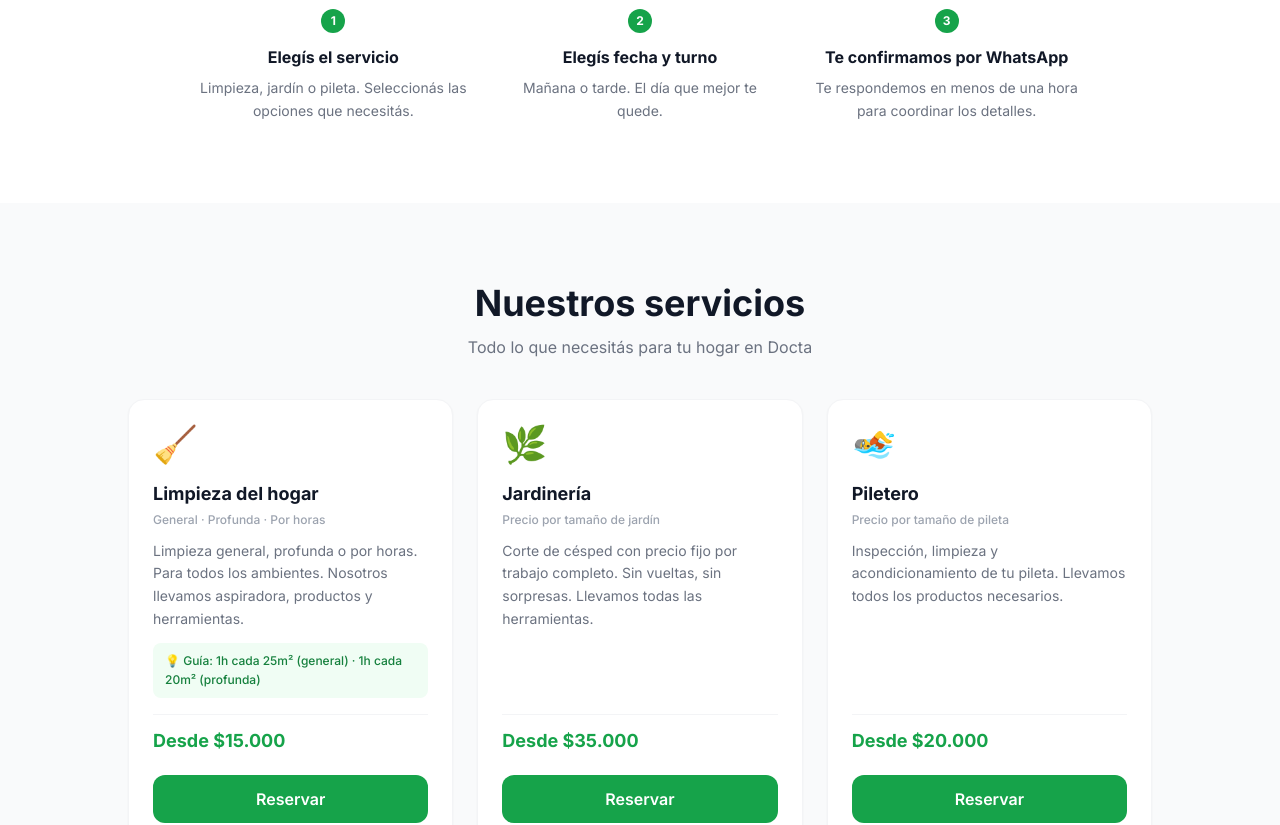
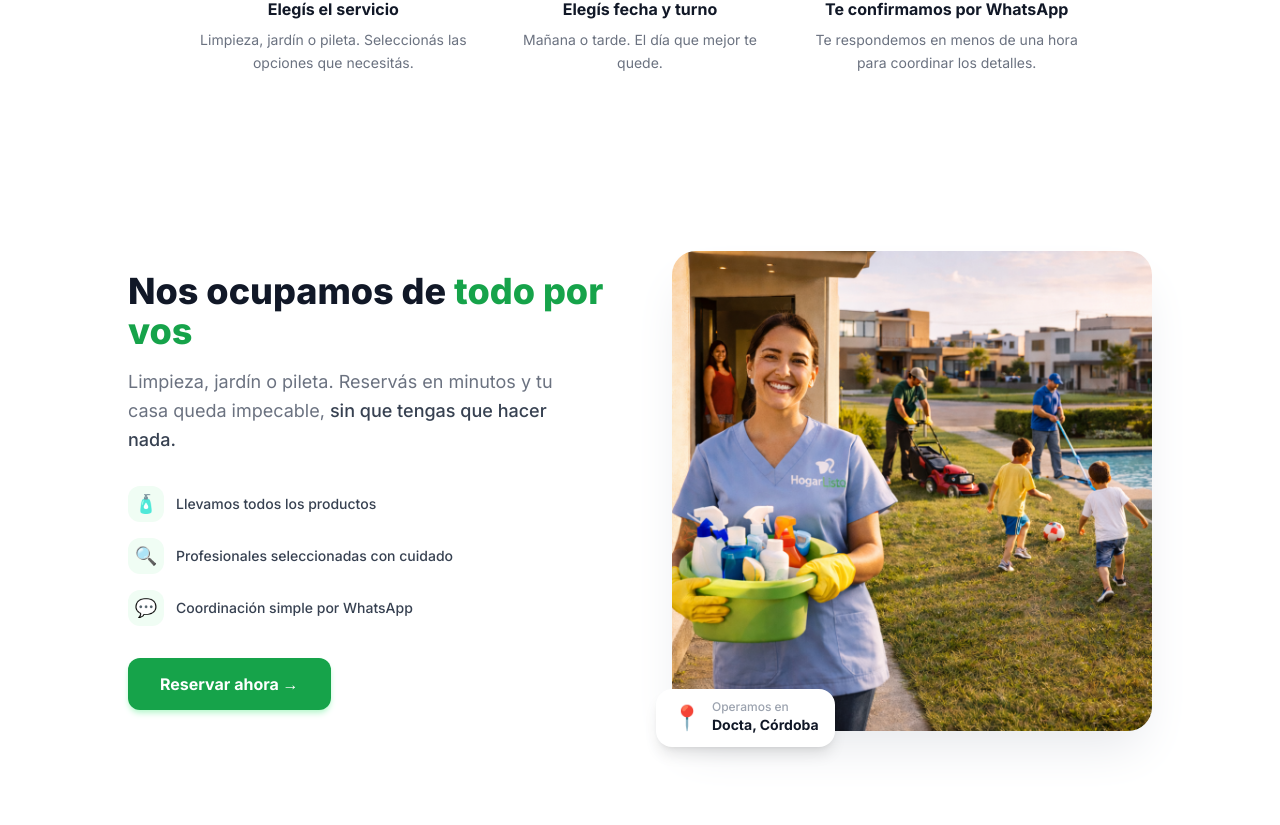
Before and after one commit to allochislucas/hogarlisto, a React (Vite) app: page / in a window 1280 px wide. Shown: the part 976-1801 px from the top of the page. Built offline with nearby package versions, Linux system fonts and the light colour scheme.

Commit message:
feat: nueva seccion imagen, simplificar limpieza, actualizar hero y contacto

```diff
--- a/src/App.jsx
+++ b/src/App.jsx
@@ -1,6 +1,7 @@
 import Header from './components/Header'
 import Hero from './components/Hero'
 import HowItWorks from './components/HowItWorks'
+import FeatureImageSection from './components/FeatureImageSection'
 import Services from './components/Services'
 import Booking from './components/Booking'
 import Trust from './components/Trust'
@@ -17,6 +18,7 @@ export default function App() {
       <Header />
       <Hero onCTA={scrollToBooking} />
       <HowItWorks />
+      <FeatureImageSection onCTA={scrollToBooking} />
       <Services onReserve={scrollToBooking} />
       <Booking />
       <Trust />
--- a/src/components/Booking.jsx
+++ b/src/components/Booking.jsx
@@ -3,16 +3,13 @@ import { useState } from 'react'
 const WHATSAPP_NUMBER = '5492302576324'
 
 const PRICE_PER_HOUR = {
-  'Limpieza general':  7500,
   'Limpieza profunda': 9500,
-  'Limpieza por horas': 9500,
 }
 const HOURS_OPTIONS = [2, 3, 4, 5]
 
-const CLEANING_SERVICES = ['Limpieza general', 'Limpieza profunda', 'Limpieza por horas']
+const CLEANING_SERVICES = ['Limpieza profunda']
 const M2_GUIDE = {
-  'Limpieza general': '1h cada 25m² · Ej: 75m² → 3h',
-  'Limpieza profunda': '1h cada 20m² · Ej: 60m² → 3h',
+  'Limpieza profunda': '1h cada 20m² · Ej: 80m² → 4h',
 }
 
 const GARDEN_OPTIONS = [
@@ -28,7 +25,7 @@ const POOL_OPTIONS = [
 ]
 
 const SERVICE_TYPES = [
-  { group: '🏠 Limpieza', items: ['Limpieza general', 'Limpieza profunda', 'Limpieza por horas'] },
+  { group: '🏠 Limpieza', items: ['Limpieza profunda'] },
   { group: '🌿 Exteriores', items: ['Jardinero', 'Piletero'] },
 ]
 
--- /dev/null
+++ b/src/components/FeatureImageSection.jsx
@@ -0,0 +1,67 @@
+const BULLETS = [
+  { icon: '🧴', text: 'Llevamos todos los productos' },
+  { icon: '🔍', text: 'Profesionales seleccionadas con cuidado' },
+  { icon: '💬', text: 'Coordinación simple por WhatsApp' },
+]
+
+export default function FeatureImageSection({ onCTA }) {
+  return (
+    <section className="py-16 md:py-24 px-4 bg-white">
+      <div className="max-w-5xl mx-auto">
+        <div className="flex flex-col md:flex-row items-center gap-10 md:gap-16">
+
+          {/* Copy — arriba en mobile, izquierda en desktop */}
+          <div className="flex-1 text-center md:text-left order-1 md:order-1">
+            <h2 className="text-3xl md:text-4xl font-extrabold text-gray-900 leading-tight mb-4">
+              Nos ocupamos de{' '}
+              <span className="text-green-600">todo por vos</span>
+            </h2>
+
+            <p className="text-gray-500 text-lg leading-relaxed mb-8 max-w-md mx-auto md:mx-0">
+              Limpieza, jardín o pileta. Reservás en minutos y tu casa queda impecable,{' '}
+              <span className="text-gray-700 font-medium">sin que tengas que hacer nada.</span>
+            </p>
+
+            <ul className="space-y-4 mb-8">
+              {BULLETS.map((b, idx) => (
+                <li key={idx} className="flex items-center gap-3 justify-center md:justify-start">
+                  <span className="w-9 h-9 bg-green-50 rounded-xl flex items-center justify-center text-lg flex-shrink-0">
+                    {b.icon}
+                  </span>
+                  <span className="text-gray-700 font-medium text-sm">{b.text}</span>
+                </li>
+              ))}
+            </ul>
+
+            <button
+              onClick={onCTA}
+              className="bg-green-600 hover:bg-green-700 active:scale-95 text-white font-bold px-8 py-3.5 rounded-xl transition-all shadow-md shadow-green-200 text-base"
+            >
+              Reservar ahora →
+            </button>
+          </div>
+
+          {/* Imagen — abajo en mobile, derecha en desktop */}
+          <div className="flex-1 w-full max-w-sm md:max-w-none order-2 md:order-2">
+            <div className="relative">
+              <img
+                src="/team.png"
+                alt="Equipo HogarListo trabajando en Docta"
+                className="w-full aspect-square object-cover rounded-3xl shadow-2xl shadow-gray-200"
+              />
+              {/* Badge flotante */}
+              <div className="absolute -bottom-4 -left-4 bg-white rounded-2xl shadow-lg px-4 py-3 flex items-center gap-2.5">
+                <span className="text-2xl">📍</span>
+                <div>
+                  <p className="text-xs text-gray-400 font-medium leading-none mb-0.5">Operamos en</p>
+                  <p className="text-sm font-bold text-gray-900">Docta, Córdoba</p>
+                </div>
+              </div>
+            </div>
+          </div>
+
+        </div>
+      </div>
+    </section>
+  )
+}
--- a/src/components/Footer.jsx
+++ b/src/components/Footer.jsx
@@ -60,15 +60,15 @@ export default function Footer() {
             <ul className="space-y-2.5 text-sm">
               <li className="flex items-center gap-2">
                 <span>📧</span>
-                <span>hola@hogarlisto.com</span>
+                <span>hogarlistoarg@gmail.com</span>
               </li>
               <li className="flex items-center gap-2">
                 <span>📱</span>
-                <span>+54 11 0000-0000</span>
+                <span>+54 230 257-6324</span>
               </li>
               <li className="flex items-center gap-2">
                 <span>📍</span>
-                <span>Buenos Aires, Argentina</span>
+                <span>Docta, Córdoba, Argentina</span>
               </li>
             </ul>
           </div>
--- a/src/components/Hero.jsx
+++ b/src/components/Hero.jsx
@@ -13,11 +13,11 @@ export default function Hero({ onCTA }) {
 
           <h1 className="text-4xl sm:text-5xl font-extrabold text-gray-900 leading-tight mb-4">
             Servicios para tu hogar en Docta,{' '}
-            <span className="text-green-600">en un solo lugar</span>
+            <span className="text-green-600">a solo un click</span>
           </h1>
 
           <p className="text-lg md:text-xl text-gray-500 mb-8 max-w-lg mx-auto md:mx-0 leading-relaxed">
-            Reservá limpieza, jardinería o pileta en minutos.{' '}
+            Reservá limpieza, jardinería o piletero.{' '}
             <span className="text-gray-700 font-medium">
               Nosotros llevamos todo y nos encargamos del resto.
             </span>
--- a/src/components/Services.jsx
+++ b/src/components/Services.jsx
@@ -1,16 +1,16 @@
 const SERVICES = [
   {
     icon: '🧹',
-    title: 'Limpieza del hogar',
-    description: 'Limpieza general, profunda o por horas. Para todos los ambientes. Nosotros llevamos aspiradora, productos y herramientas.',
-    price: 'Desde $15.000',
-    detail: 'General · Profunda · Por horas',
-    tip: '💡 Guía: 1h cada 25m² (general) · 1h cada 20m² (profunda)',
+    title: 'Limpieza profunda',
+    description: 'Limpieza profunda de todos los ambientes del hogar: cocina, baños, habitaciones y living.',
+    price: 'Desde $19.000',
+    detail: 'Precio según m² del hogar',
+    tip: '💡 Guía: 1h cada 20m² · Ej: 80m² → 4h',
   },
   {
     icon: '🌿',
     title: 'Jardinería',
-    description: 'Corte de césped con precio fijo por trabajo completo. Sin vueltas, sin sorpresas. Llevamos todas las herramientas.',
+    description: 'Corte de césped de manera profesional. Sin vueltas, sin sorpresas. Llevamos todas las herramientas.',
     price: 'Desde $35.000',
     detail: 'Precio por tamaño de jardín',
     tip: null,
```
Also changed, not shown: public/team.png (added).
